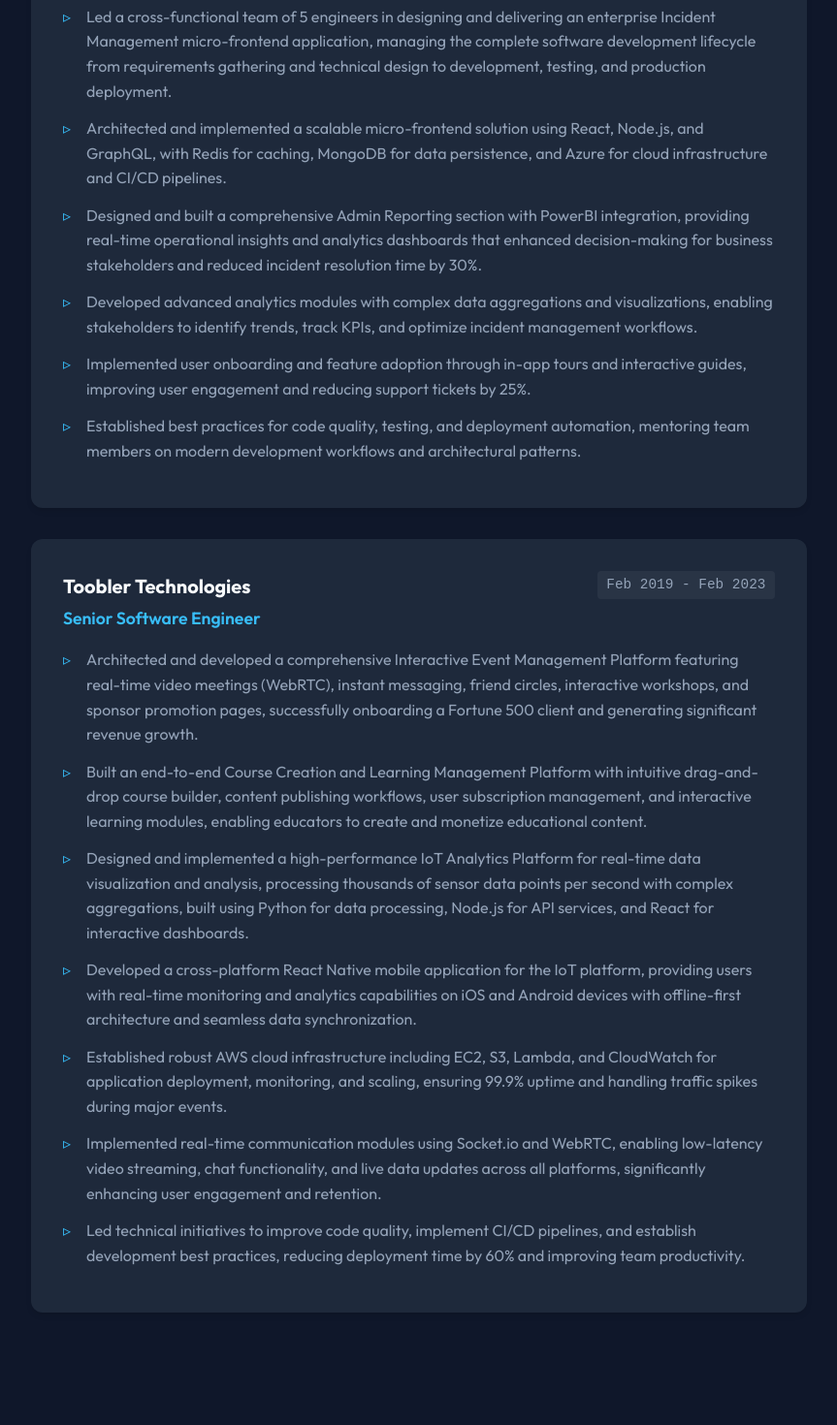
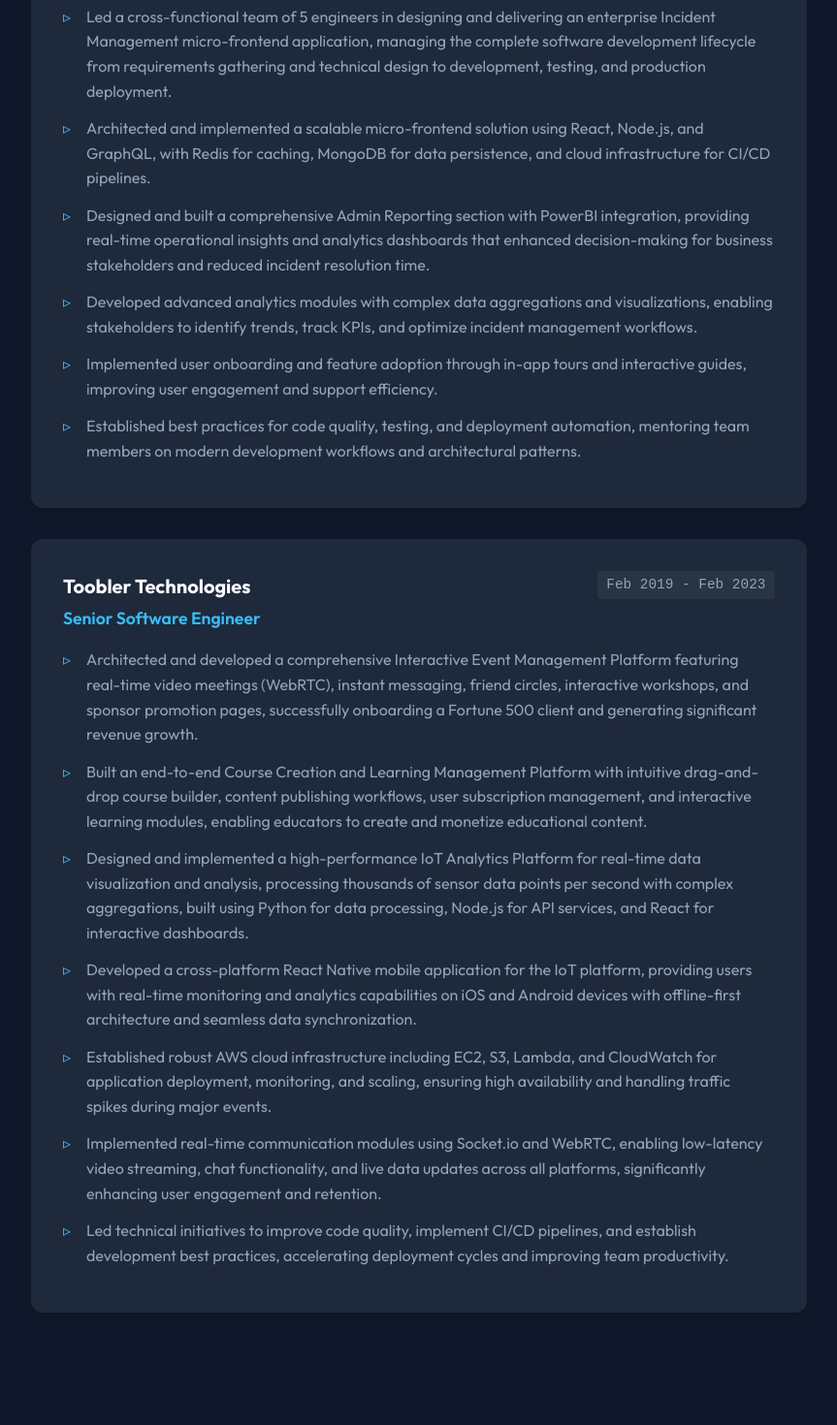
Before and after one commit to princepaulose46/My-Portfolio, a React (Vite) app: page / in a window 1280 px wide. Shown: the part 1640-3110 px from the top of the page at 97% size, without its empty margins (208-1071 px from the left). Built offline with nearby package versions, Linux system fonts and the light colour scheme.

Commit message:
optimise

```diff
--- a/public/resume.html
+++ b/public/resume.html
@@ -25,17 +25,23 @@
             line-height: 1.5;
             color: var(--text);
             background: #f7fafc;
-            font-size: 10.5pt; /* Optimized for print readability */
+            font-size: 10.5pt;
+        }
+
+        @page {
+            size: A4;
+            margin: 0;
         }
 
         .page {
             width: 210mm;
-            min-height: 297mm;
-            padding: 15mm 20mm; /* Standard margins */
+            height: 296mm; /* Exact A4 height minus tiny buffer to prevent overflow */
+            padding: 15mm 20mm;
             margin: 20px auto;
             background: white;
             box-shadow: 0 0 10px rgba(0,0,0,0.1);
             position: relative;
+            overflow: hidden; /* Ensure content stays within page */
         }
 
         /* Header */
@@ -293,7 +299,7 @@
                 Professional Summary
             </h2>
             <p style="text-align: justify; font-size: 10.5pt; color: #333;">
-                Senior Full Stack Engineer with 7+ years of experience specializing in React, Node.js, and Java microservices. Proven track record of architecting scalable web applications, optimizing performance, and leading development teams in Agile environments. Expert in distributed systems, cloud infrastructure (AWS/Azure), and modern frontend architectures. Passionate about code quality, automation, and mentoring developers.
+                Senior Full Stack Engineer with 7+ years of experience specializing in React, Node.js, and Java microservices. Proven track record of architecting scalable web applications, optimizing performance, and leading development teams in Agile environments. Expert in distributed systems, AWS cloud infrastructure, and modern frontend architectures. Passionate about code quality, automation, and mentoring developers.
             </p>
         </section>
 
@@ -309,15 +315,15 @@
                 </div>
                 <div class="skill-category">
                     <div class="skill-name">Backend & API</div>
-                    <div class="skill-list">Node.js, Express, Java, Spring Boot, REST, GraphQL, Microservices</div>
+                    <div class="skill-list">Java, Spring Boot, Node.js, Express, Spring Cloud, Spring Security, Hibernate/JPA, Microservices, GraphQL</div>
                 </div>
                 <div class="skill-category">
                     <div class="skill-name">Database & Cloud</div>
-                    <div class="skill-list">MongoDB, MySQL, Redis, AWS, Azure, Docker, Kubernetes</div>
+                    <div class="skill-list">MongoDB, MySQL, PostgreSQL, Redis, AWS, Docker, Kubernetes</div>
                 </div>
                 <div class="skill-category">
                     <div class="skill-name">Tools & DevOps</div>
-                    <div class="skill-list">Git, Jenkins, CI/CD, Kafka, Jira, System Design, Testing (Jest/Cypress)</div>
+                    <div class="skill-list">Git, Maven, Gradle, Jenkins, Kafka, JUnit/Mockito, System Design, Jira</div>
                 </div>
             </div>
         </section>
@@ -335,12 +341,12 @@
                 </div>
                 <div class="job-header">
                     <div class="role">Senior Software Developer</div>
-                    <div class="location">Kerala, India</div>
+                    <div class="location">Kochi, India</div>
                 </div>
                 <ul>
                     <li>Architected and developed the Backend for Frontend (BFF) layer for IBM Data Product Hub using Node.js, Express, and GraphQL, enabling efficient data aggregation for React clients.</li>
                     <li>Built enterprise-grade React frontend components with TypeScript, implementing modern React Hooks patterns and state management strategies.</li>
-                    <li>Established comprehensive testing infrastructure including unit, integration, and E2E tests, achieving 85%+ code coverage and reducing production defects by 40%.</li>
+                    <li>Established comprehensive testing infrastructure including unit, integration, and E2E tests, achieving high code coverage and significantly reducing production defects.</li>
                     <li>Collaborated with Java microservices teams to design and integrate RESTful APIs in a distributed architecture.</li>
                     <li>Migrated legacy JavaScript components to modern TypeScript architecture, significantly improving type safety and maintainability.</li>
                 </ul>
@@ -357,9 +363,9 @@
                 </div>
                 <ul>
                     <li>Led a team of 5 engineers in delivering an enterprise Incident Management micro-frontend application, managing the full SDLC from design to deployment.</li>
-                    <li>Architected a scalable solution using React, Node.js, and GraphQL, utilizing Redis for caching and Azure for cloud infrastructure.</li>
-                    <li>Designed an Admin Reporting section with PowerBI integration, providing real-time analytics that reduced incident resolution time by 30%.</li>
-                    <li>Implemented user onboarding tours and interactive guides, improving adoption and reducing support tickets by 25%.</li>
+                    <li>Architected a scalable solution using React, Node.js, and GraphQL, utilizing Redis for caching and cloud infrastructure for CI/CD pipelines.</li>
+                    <li>Designed an Admin Reporting section with PowerBI integration, providing real-time analytics that reduced incident resolution time.</li>
+                    <li>Implemented user onboarding tours and interactive guides, improving adoption and reducing support ticket volume.</li>
                     <li>Mentored team members on modern development workflows, code quality best practices, and architectural patterns.</li>
                 </ul>
             </div>
@@ -388,8 +394,8 @@
                     <li>Built an end-to-end Course Creation Platform with a drag-and-drop builder, enabling educators to monetize content.</li>
                     <li>Designed a high-performance IoT Analytics Platform processing thousands of sensor points/sec using Python, Node.js, and React.</li>
                     <li>Developed a cross-platform React Native mobile app for IoT monitoring with offline-first architecture.</li>
-                    <li>Established robust AWS infrastructure (EC2, S3, Lambda) ensuring 99.9% uptime during high-traffic events.</li>
-                    <li>Led technical initiatives to improve code quality and implement CI/CD pipelines, reducing deployment time by 60%.</li>
+                    <li>Established robust AWS infrastructure (EC2, S3, Lambda) ensuring high availability during high-traffic events.</li>
+                    <li>Led technical initiatives to improve code quality and implement CI/CD pipelines, accelerating deployment time.</li>
                 </ul>
             </div>
         </section>
--- a/src/data/resume.json
+++ b/src/data/resume.json
@@ -20,7 +20,7 @@
       "highlights": [
         "Architected and developed the Backend for Frontend (BFF) layer for IBM Data Product Hub using Node.js, Express, and GraphQL, enabling efficient data aggregation and optimized API consumption for React clients.",
         "Built enterprise-grade React frontend components with TypeScript, implementing modern React Hooks patterns and state management to deliver a seamless user experience for data product discovery and management.",
-        "Established comprehensive testing infrastructure including unit tests, integration tests, and end-to-end automation, achieving 85%+ code coverage and reducing production defects by 40%.",
+        "Established comprehensive testing infrastructure including unit tests, integration tests, and end-to-end automation, achieving high code coverage and significantly reducing production defects.",
         "Collaborated with Java microservices teams to design and integrate RESTful APIs, ensuring seamless data flow between frontend, BFF layer, and backend services in a distributed architecture.",
         "Migrated legacy JavaScript components to modern TypeScript architecture, improving type safety, maintainability, and developer productivity across the codebase."
       ]
@@ -32,10 +32,10 @@
       "endDate": "April 2024",
       "highlights": [
         "Led a cross-functional team of 5 engineers in designing and delivering an enterprise Incident Management micro-frontend application, managing the complete software development lifecycle from requirements gathering and technical design to development, testing, and production deployment.",
-        "Architected and implemented a scalable micro-frontend solution using React, Node.js, and GraphQL, with Redis for caching, MongoDB for data persistence, and Azure for cloud infrastructure and CI/CD pipelines.",
-        "Designed and built a comprehensive Admin Reporting section with PowerBI integration, providing real-time operational insights and analytics dashboards that enhanced decision-making for business stakeholders and reduced incident resolution time by 30%.",
+        "Architected and implemented a scalable micro-frontend solution using React, Node.js, and GraphQL, with Redis for caching, MongoDB for data persistence, and cloud infrastructure for CI/CD pipelines.",
+        "Designed and built a comprehensive Admin Reporting section with PowerBI integration, providing real-time operational insights and analytics dashboards that enhanced decision-making for business stakeholders and reduced incident resolution time.",
         "Developed advanced analytics modules with complex data aggregations and visualizations, enabling stakeholders to identify trends, track KPIs, and optimize incident management workflows.",
-        "Implemented user onboarding and feature adoption through in-app tours and interactive guides, improving user engagement and reducing support tickets by 25%.",
+        "Implemented user onboarding and feature adoption through in-app tours and interactive guides, improving user engagement and support efficiency.",
         "Established best practices for code quality, testing, and deployment automation, mentoring team members on modern development workflows and architectural patterns."
       ]
     },
@@ -49,9 +49,9 @@
         "Built an end-to-end Course Creation and Learning Management Platform with intuitive drag-and-drop course builder, content publishing workflows, user subscription management, and interactive learning modules, enabling educators to create and monetize educational content.",
         "Designed and implemented a high-performance IoT Analytics Platform for real-time data visualization and analysis, processing thousands of sensor data points per second with complex aggregations, built using Python for data processing, Node.js for API services, and React for interactive dashboards.",
         "Developed a cross-platform React Native mobile application for the IoT platform, providing users with real-time monitoring and analytics capabilities on iOS and Android devices with offline-first architecture and seamless data synchronization.",
-        "Established robust AWS cloud infrastructure including EC2, S3, Lambda, and CloudWatch for application deployment, monitoring, and scaling, ensuring 99.9% uptime and handling traffic spikes during major events.",
+        "Established robust AWS cloud infrastructure including EC2, S3, Lambda, and CloudWatch for application deployment, monitoring, and scaling, ensuring high availability and handling traffic spikes during major events.",
         "Implemented real-time communication modules using Socket.io and WebRTC, enabling low-latency video streaming, chat functionality, and live data updates across all platforms, significantly enhancing user engagement and retention.",
-        "Led technical initiatives to improve code quality, implement CI/CD pipelines, and establish development best practices, reducing deployment time by 60% and improving team productivity."
+        "Led technical initiatives to improve code quality, implement CI/CD pipelines, and establish development best practices, accelerating deployment cycles and improving team productivity."
       ]
     }
   ],
@@ -108,11 +108,11 @@
   ],
   "skills": {
     "Core Languages": ["Java", "TypeScript", "JavaScript"],
-    "Backend / API": ["Spring Boot", "JPA/Hibernate", "Microservices", "Node.js", "Express.js", "REST API", "GraphQL"],
+    "Backend / API": ["Spring Boot", "Spring Cloud", "Spring Security", "JPA/Hibernate", "Microservices", "Node.js", "Express.js", "GraphQL", "REST API"],
     "Frontend": ["React", "Redux", "Next.js", "Micro front-end", "HTML", "CSS", "Accessibility", "Client-side storage"],
-    "Databases": ["MongoDB", "MySQL", "Redis", "Snowflake"],
-    "Cloud / DevOps": ["AWS", "Kubernetes", "CI/CD (Git, Jenkins)", "Docker"],
-    "Tools / Other": ["Kafka", "Vector Search", "Generative AI", "LLM Integration", "System Design", "Jira"]
+    "Databases": ["MongoDB", "MySQL", "PostgreSQL", "Redis", "Snowflake"],
+    "Cloud / DevOps": ["AWS", "Kubernetes", "Docker", "CI/CD (Git, Jenkins)"],
+    "Tools / Other": ["Maven", "Gradle", "JUnit/Mockito", "Kafka", "System Design", "Jira", "Vector Search"]
   },
   "education": [
     {
```
